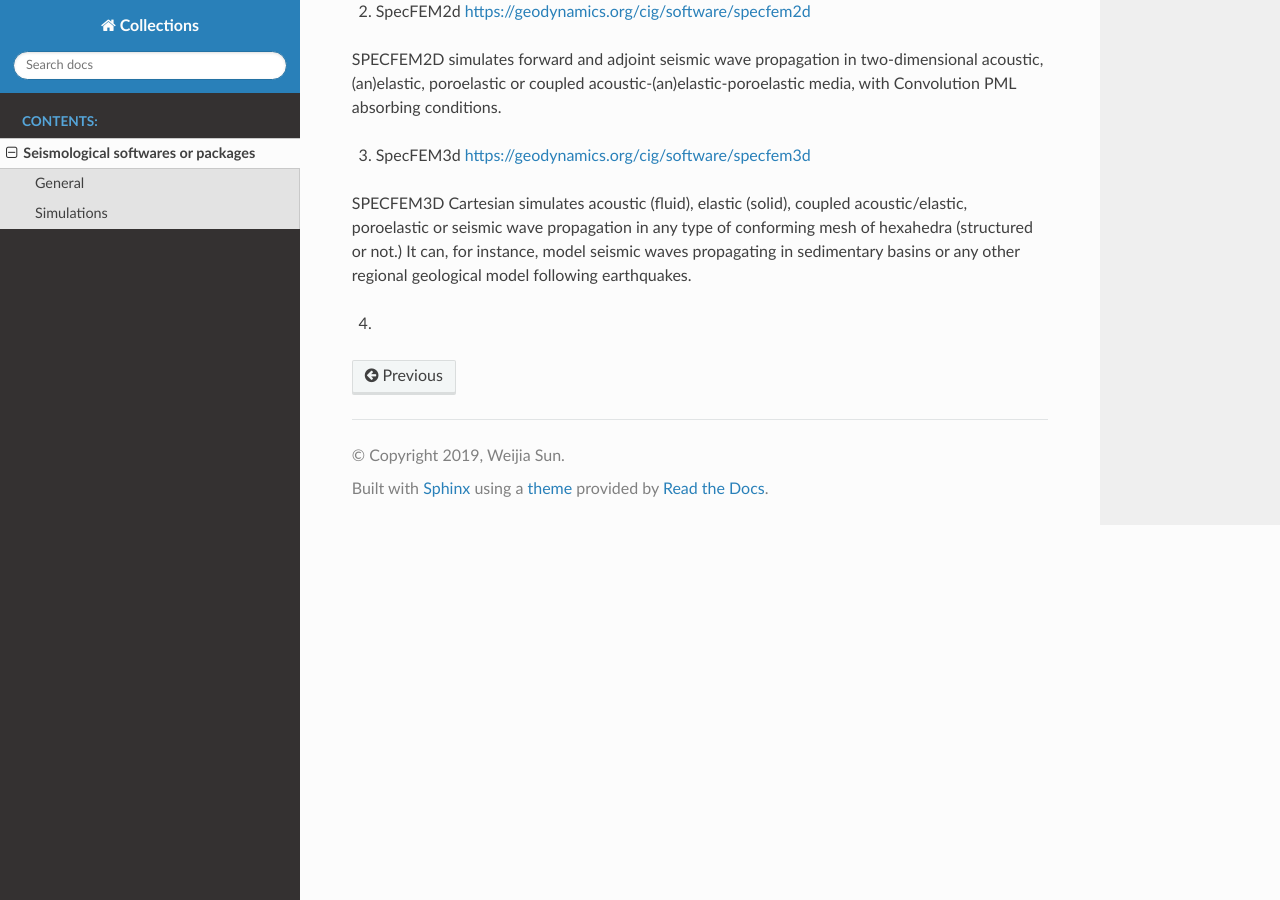
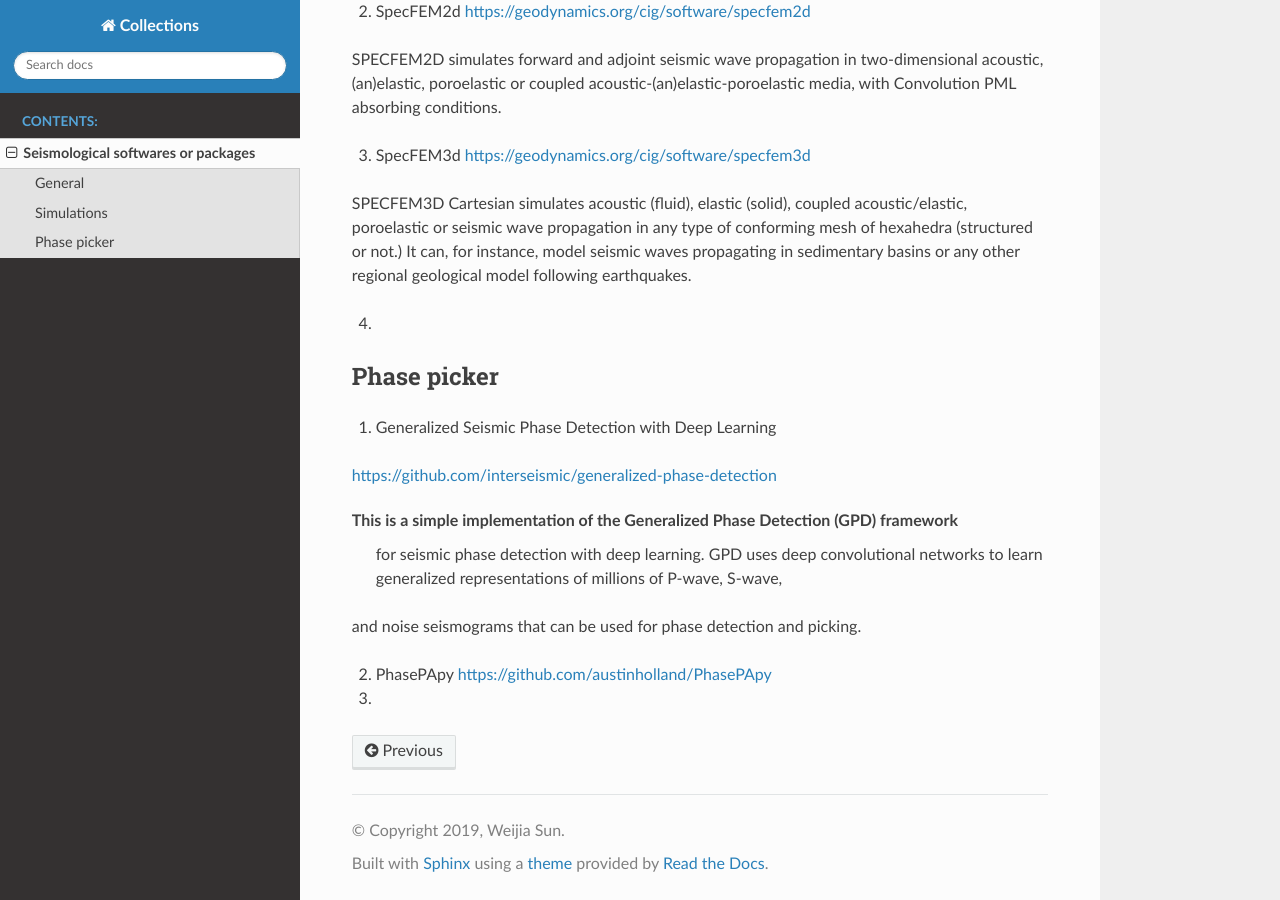
Before and after one commit to sun031/sunshine_group, a Sphinx documentation site: the page built from source/useful_links.rst, in a window 1280 px wide and 900 px high, scrolled down 584 px. Built offline with Sphinx 7.4.7 and the Read the Docs theme 2.0.0, drawn with Linux system fonts in a browser that asks for light colours.

Commit message:
update useful_links

```diff
--- a/source/index.rst
+++ b/source/index.rst
@@ -3,7 +3,7 @@
    You can adapt this file completely to your liking, but it should at least
    contain the root `toctree` directive.
 
-Welcome to Collections's documentation!
+Welcome to Sunshine-group's documentation!
 =======================================
 
 .. toctree::
--- a/source/useful_links.rst
+++ b/source/useful_links.rst
@@ -7,7 +7,8 @@ General
 
 1. ObsPy http://docs.obspy.org/
 
-ObsPy is an open-source project dedicated to provide a Python framework for processing seismological data.
+ObsPy is an open-source project dedicated to provide a Python framework for
+processing seismological data.
 It provides parsers for common file formats and seismological signal processing routines
 which allow the manipulation of seismological time series.
 
@@ -18,14 +19,38 @@ Simulations
 
 1. AxiSEM https://geodynamics.org/cig/software/axisem/
 
-AxiSEM AxiSEM is a parallel spectral-element method for 3D (an-)elastic, anisotropic and acoustic wave propagation in spherical domains. It requires axisymmetric background models and runs within a 2D computational domain, thereby reaching all desired highest observable frequencies (up to …
+AxiSEM AxiSEM is a parallel spectral-element method for 3D (an-)elastic,
+anisotropic and acoustic wave propagation in spherical domains.
+It requires axisymmetric background models and runs within a 2D computational domain,
+thereby reaching all desired highest observable frequencies (up to …
 
 2. SpecFEM2d https://geodynamics.org/cig/software/specfem2d
 
-SPECFEM2D simulates forward and adjoint seismic wave propagation in two-dimensional acoustic, (an)elastic, poroelastic or coupled acoustic-(an)elastic-poroelastic media, with Convolution PML absorbing conditions.
+SPECFEM2D simulates forward and adjoint seismic wave propagation in two-dimensional acoustic,
+(an)elastic, poroelastic or coupled acoustic-(an)elastic-poroelastic media,
+with Convolution PML absorbing conditions.
 
 3. SpecFEM3d https://geodynamics.org/cig/software/specfem3d
 
-SPECFEM3D Cartesian simulates acoustic (fluid), elastic (solid), coupled acoustic/elastic, poroelastic or seismic wave propagation in any type of conforming mesh of hexahedra (structured or not.) It can, for instance, model seismic waves propagating in sedimentary basins or any other regional geological model following earthquakes.
+SPECFEM3D Cartesian simulates acoustic (fluid), elastic (solid), coupled acoustic/elastic,
+poroelastic or seismic wave propagation in any type of conforming mesh of hexahedra
+(structured or not.) It can, for instance, model seismic waves propagating in
+sedimentary basins or any other regional geological model following earthquakes.
 
 4.
+
+Phase picker
+------------
+1. Generalized Seismic Phase Detection with Deep Learning
+
+https://github.com/interseismic/generalized-phase-detection
+
+This is a simple implementation of the Generalized Phase Detection (GPD) framework
+ for seismic phase detection with deep learning. GPD uses deep convolutional networks
+ to learn generalized representations of millions of P-wave, S-wave,
+and noise seismograms that can be used for phase detection and picking.
+
+2. PhasePApy https://github.com/austinholland/PhasePApy
+
+
+3.
```
